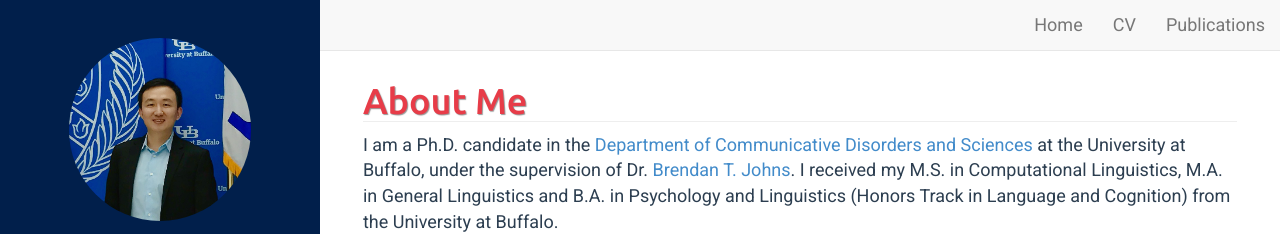
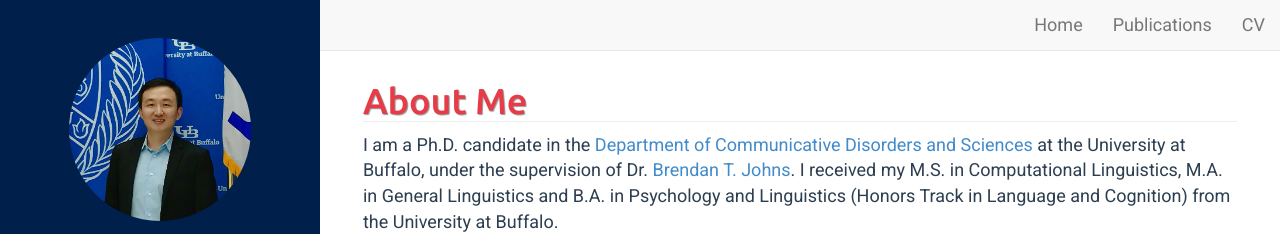
Before and after one commit to mengyangq/mengyangq.github.io, a Jekyll site: the page built from index.html, in a window 1280 px wide. Shown: the top 234 px of the page. Built offline with Jekyll 4.4.1, drawn with Linux system fonts in a browser that asks for light colours; nearby versions of some CDN libraries.

Commit message:
Update default.html

```diff
--- a/_includes/default.html
+++ b/_includes/default.html
@@ -29,9 +29,9 @@
 			</a>
 			<ul class="dropdown-menu" role="menu">
 				<li><a href="{{ site.BASE_PATH}}/"><i class="fas fa-home"></i> Home</a></li>
-				<li><a href="pub/CV_Mengyang.pdf"><i class="fas fa-file"></i>  CV</a></li>
 				<li><a href="{{ site.BASE_PATH}}/{{ site.publications_path }}"><i class="fas fa-folder"></i>
 						Publications</a></li>
+				<li><a href="pub/CV_Mengyang.pdf"><i class="fas fa-file"></i> CV</a></li>
 				<li class="divider"></li>
 				{% if site.author.linkedin %}
 				<li><a href="https://www.linkedin.com/in/{{ site.author.linkedin }}">
@@ -106,8 +106,8 @@
 				<div class="collapse navbar-collapse" id="bs-example-navbar-collapse-1">
 					<ul class="nav navbar-nav navbar-right">
 						<li><a href="/">Home</a></li>
+						<li><a href="/#publications">Publications</a></li>
 						<li><a href="/cv.html">CV</a></li>
-						<li><a href="/#publications">Publications</a></li>
 					</ul>
 				</div>
 			</div>
```
